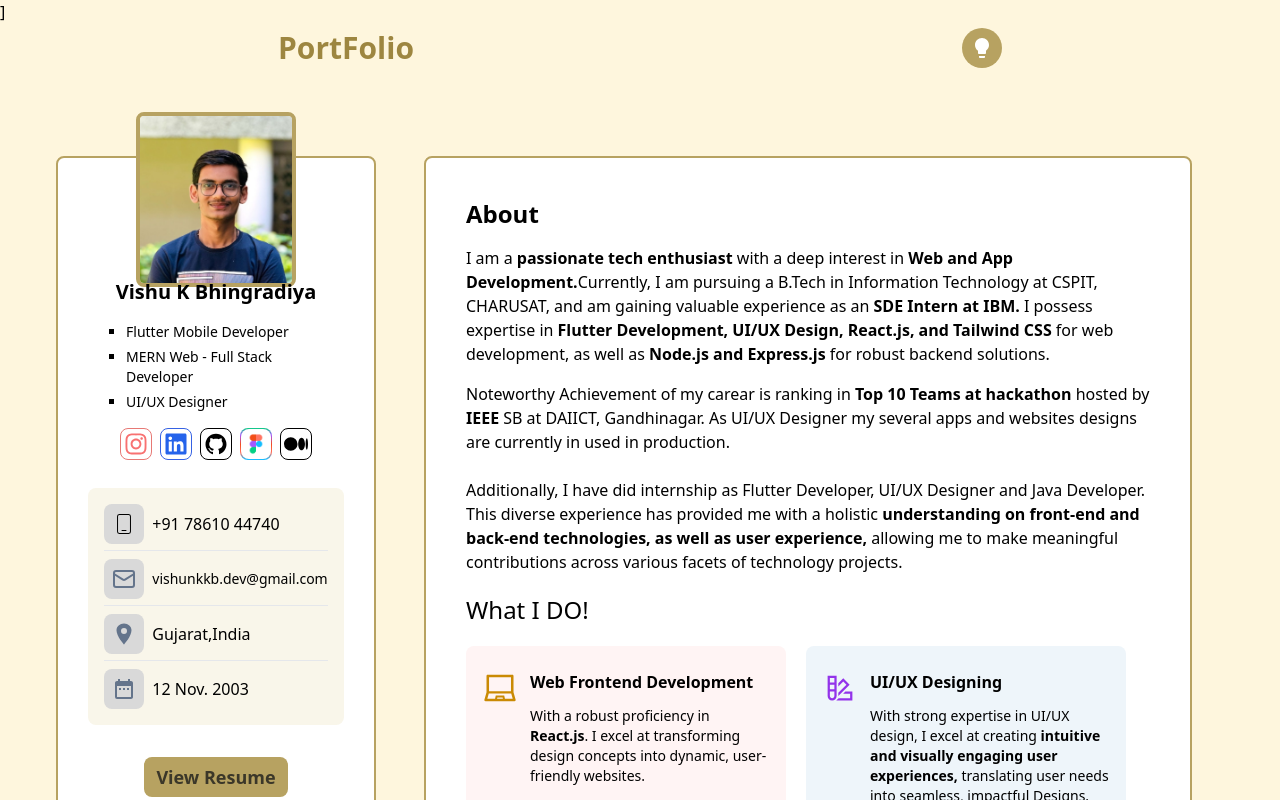
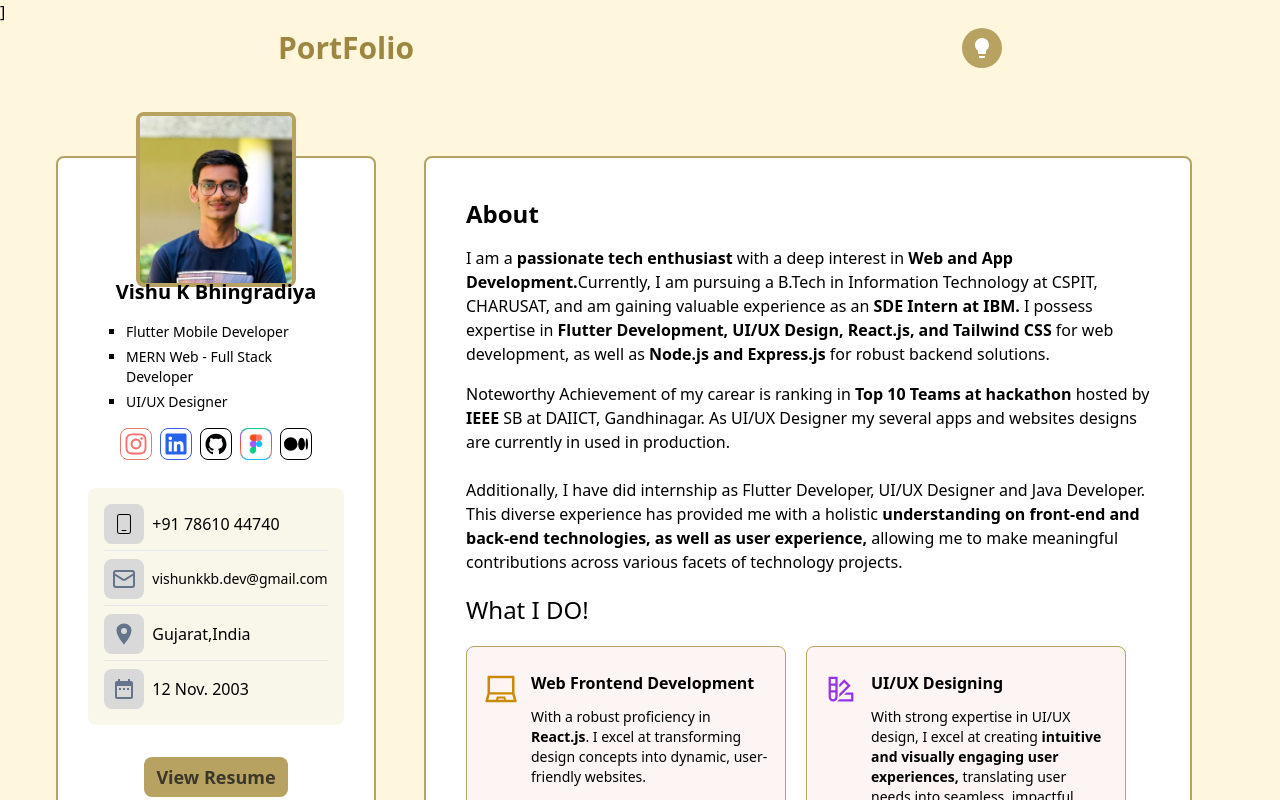
Before and after one commit to Vishuvishu/PortFolioWebsite-React, a React (Vite) app: page / in a window 1280 px wide. Built offline with nearby package versions, Linux system fonts and the light colour scheme.

Commit message:
About page Edit

```diff
--- a/src/Components/About.jsx
+++ b/src/Components/About.jsx
@@ -37,7 +37,7 @@ const About = ({ bgcolor, darkmode }) => {
           >What I DO!</h1>
 
           <div className="flex gap-5 flex-wrap ">
-            <div className="ui-ux-design w-80 flex gap-3 p-4 rounded-lg" style={{ background: `${bgcolor === "white" ? "#FFF4F4" : "black"}`, border: `${bgcolor === "white" ? "none" : "1px solid #A6A6A6"}` }}>
+            <div className="  w-80 flex gap-3 p-4 rounded-lg" style={{ background: `${bgcolor === "white" ? "#FDF4F4" : "#60594B"}`, border: `${bgcolor === "white" ? "1px solid #B7A261" : "1px solid #60594B"}` }}>
               <div>
                 <AiOutlineLaptop className="text-4xl my-2 text-yellow-600" />
               </div>
@@ -51,7 +51,7 @@ const About = ({ bgcolor, darkmode }) => {
               </div>
             </div>
 
-            <div className="ui-ux-design w-80 flex gap-3 p-4 rounded-lg" style={{ background: `${bgcolor === "white" ? "#EEF5FA" : "black"}`, border: `${bgcolor === "white" ? "none" : "1px solid #A6A6A6"}` }}>
+            <div className="  w-80 flex gap-3 p-4 rounded-lg" style={{ background: `${bgcolor === "white" ? "#FDF4F4" : "#60594B"}`, border: `${bgcolor === "white" ? "1px solid #B7A261" : "1px solid #60594B"}` }}>
               <div>
                 <LiaSwatchbookSolid className="text-4xl my-2 text-purple-600" />
               </div>
@@ -64,7 +64,7 @@ const About = ({ bgcolor, darkmode }) => {
               </div>
             </div>
 
-            <div className="ui-ux-design w-80 flex gap-3 p-4 rounded-lg" style={{ background: `${bgcolor === "white" ? "#EEF5FA" : "black"}`, border: `${bgcolor === "white" ? "none" : "1px solid #A6A6A6"}` }}>
+            <div className="  w-80 flex gap-3 p-4 rounded-lg" style={{ background: `${bgcolor === "white" ? "#FDF4F4" : "#60594B"}`, border: `${bgcolor === "white" ? "1px solid #B7A261" : "1px solid #60594B"}` }}>
               <div>
                 <BsDatabaseDown className="text-4xl my-2 text-green-400" />
               </div>
@@ -77,7 +77,7 @@ const About = ({ bgcolor, darkmode }) => {
               </div>
             </div>
 
-            <div className="ui-ux-design w-80 flex gap-3 p-4 rounded-lg" style={{ background: `${bgcolor === "white" ? "#FFF4F4" : "black"}`, border: `${bgcolor === "white" ? "none" : "1px solid #A6A6A6"}` }}>
+            <div className="  w-80 flex gap-3 p-4 rounded-lg" style={{ background: `${bgcolor === "white" ? "#FDF4F4" : "#60594B"}`, border: `${bgcolor === "white" ? "1px solid #B7A261" : "1px solid #60594B"}` }}>
               <div>
                 <BiLogoFlutter className="text-4xl my-2 text-blue-500" />
               </div>
--- a/src/Components/Profile.jsx
+++ b/src/Components/Profile.jsx
@@ -343,8 +343,6 @@ const Profile = ({ show, setShow, darkmode, bgcolor, setCross }) => {
             <button className={`${bgcolor === "white" ? "bg-[#B7A261]" : "bg-[#C2B293] "}   flex items-center rounded-lg justify-center p-2 text-lg text-nowrap w-36 h-10`}>
               {/* <a href={cv} download="Resume" className="flex"> */}
               <a href={"https://drive.google.com/file/d/1JVNneRNr845-oGLpgPgjUsmkEmH5Q0e-/view?usp=sharing"} className="flex gap-2 text-[#3B3729] ">
-
-
                 {" "}
                 <p><b>View Resume</b></p>
               </a>
```
